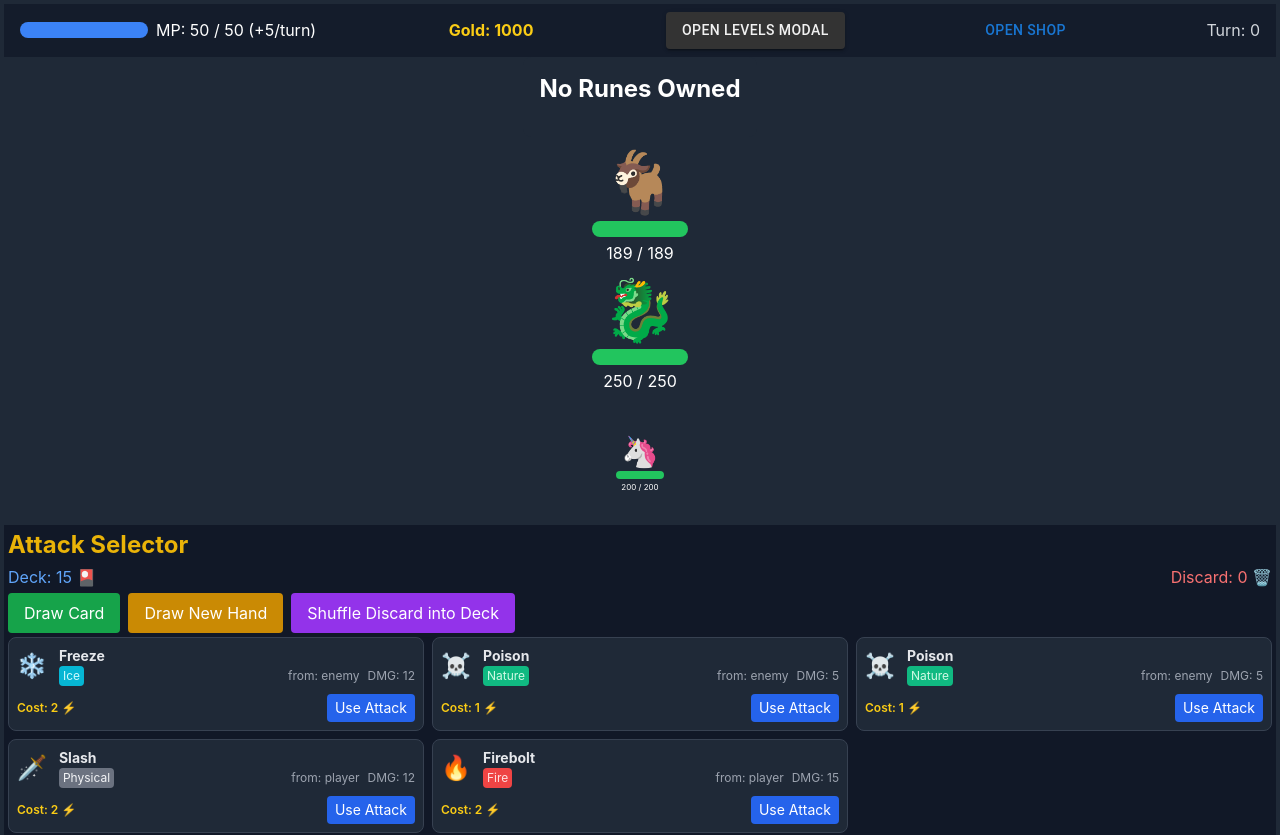
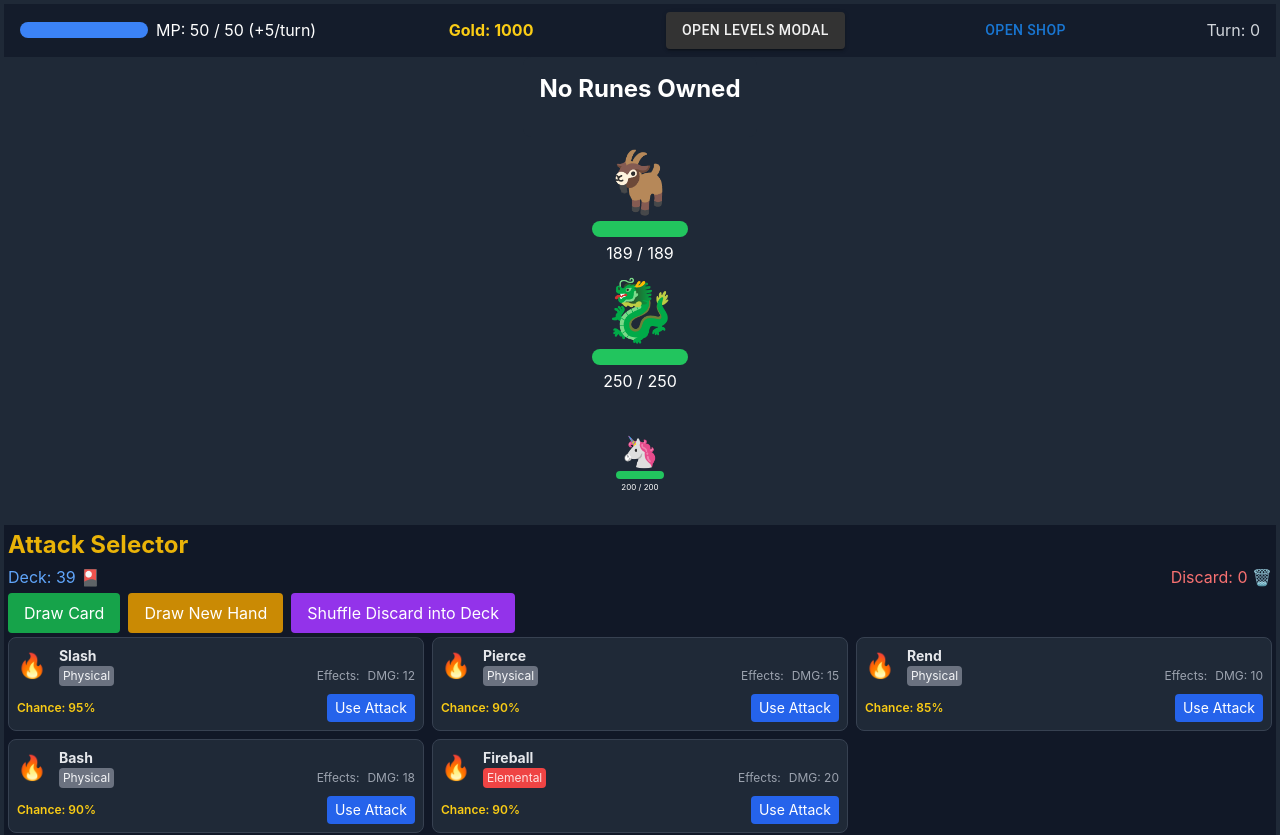
Before and after one commit to p0cket/squad-2, a React (Create React App) app: page / in a window 1280 px wide. Shown: the top 835 px of the page. Built offline with nearby package versions, Linux system fonts and the light colour scheme.

Commit message:
feat: now ChooseTargets sends a obj of what to attack

```diff
--- a/src/components/Battle.js
+++ b/src/components/Battle.js
@@ -15,6 +15,7 @@ import ClassicHand from "./hand/ClassicHand"
 
 const Battle = () => {
   const state = useStateContext()
+  console.log(`state:`,state)
   const dispatch = useDispatchContext()
   const {
     playerCreatureControlsRef,
@@ -60,7 +61,10 @@ const Battle = () => {
           />
         </div>
       </div>
-      <ClassicHand />
+      <ClassicHand
+        playerCreatureControlsRef={playerCreatureControlsRef}
+        enemyCreatureControlsRef={enemyCreatureControlsRef}
+      />
       {/* <Hand cards={cardDataList} />  */}
       <ActionButtons handleAttack={handleAttack} />
       <CreatureStats />
--- /dev/null
+++ b/src/components/battle/ChooseTargets.js
@@ -0,0 +1,136 @@
+import React, { useState } from "react";
+import { useDispatchContext, useStateContext } from "../../GameContext";
+import CompactCreatureList from "./CompactCreatureList";
+import { performAttack } from "../../utils.js/attackUtils";
+
+export default function ChooseTargets({
+  attack,
+  onClose,
+  playerCreatureControlsRef,
+  enemyCreatureControlsRef,
+}) {
+  const state = useStateContext();
+  const dispatch = useDispatchContext();
+  const { computerCreatures, playerCreatures } = state;
+
+  // Determine the attacker based on attack.attackerId or default to the first creature
+  const attacker = attack?.attackerId
+    ? playerCreatures.find((creature) => creature.ID === attack.attackerId)
+    : playerCreatures[0];
+
+  const [selectedTarget, setSelectedTarget] = useState(null);
+
+  // Handler for selecting a creature as the target
+  const handleSelectTarget = (creature) => {
+    setSelectedTarget(creature);
+    console.log(`Target selected: ${creature.name} with ID: ${creature.ID}`);
+  };
+
+  const handleConfirmTarget = () => {
+    const isPlayerAttack = playerCreatures.some(
+      (creature) => creature.ID === attacker.ID
+    );
+
+    console.log(
+      `Target confirmed: ${selectedTarget.name}, ID: ${selectedTarget.ID}. Performing Atk:  attacker,
+      selectedTarget,
+      isPlayerAttack,
+      playerCreatureControlsRef,
+      enemyCreatureControlsRef,
+      attack`,
+      attacker,
+      selectedTarget,
+      isPlayerAttack,
+      playerCreatureControlsRef,
+      enemyCreatureControlsRef,
+      attack
+    );
+  };
+  // Confirm selection and dispatch action
+  //   const handleConfirmTarget = async () => {
+  //     if (selectedTarget) {
+  //       // Determine if it's a player or enemy attack based on the attacker
+  //       const isPlayerAttack = playerCreatures.some(creature => creature.ID === attacker.ID);
+
+  //       // Perform the attack with necessary parameters
+  //       const damage = await performAttack(
+  //         attacker,
+  //         selectedTarget,
+  //         isPlayerAttack,
+  //         playerCreatureControlsRef,
+  //         enemyCreatureControlsRef,
+  //         attack
+  //       );
+
+  //       console.log(`Attack performed with ${damage} damage dealt.`);
+
+  //       // Update game state, possibly dispatching an action
+  //       dispatch({
+  //         type: 'APPLY_DAMAGE',
+  //         payload: { targetId: selectedTarget.ID, damage }
+  //       });
+
+  //       setSelectedTarget(null); // Reset selection after confirmation
+  //       onClose(); // Close the modal
+  //     } else {
+  //       console.log("No target selected");
+  //     }
+  //   };
+
+  return (
+    <div className="container mx-auto p-4 bg-gray-900 text-gray-200">
+      <h2 className="text-2xl font-bold text-yellow-500 mb-4">Choose Target</h2>
+
+      {/* Display Attacker Info */}
+      <div className="text-center mb-4">
+        <div className="text-green-400">
+          Attacker: <strong>{attacker.name}</strong> (ID: {attacker.ID})
+        </div>
+      </div>
+
+      <div className="flex justify-between mb-4">
+        {/* Player Creatures */}
+        <div className="w-1/2">
+          <h3 className="text-lg font-semibold text-blue-400">
+            Your Creatures
+          </h3>
+          <CompactCreatureList
+            creatures={playerCreatures}
+            onSelect={handleSelectTarget}
+            isPlayer={true}
+          />
+        </div>
+
+        {/* Computer Creatures */}
+        <div className="w-1/2">
+          <h3 className="text-lg font-semibold text-red-400">
+            Opponent Creatures
+          </h3>
+          <CompactCreatureList
+            creatures={computerCreatures}
+            onSelect={handleSelectTarget}
+            isPlayer={false}
+          />
+        </div>
+      </div>
+
+      {/* Display selected target info */}
+      <div className="text-center">
+        {selectedTarget ? (
+          <div className="text-green-400 mb-4">
+            Selected Target: <strong>{selectedTarget.name}</strong> (ID:{" "}
+            {selectedTarget.ID})
+          </div>
+        ) : (
+          <div className="text-gray-500 mb-4">No target selected</div>
+        )}
+        <button
+          onClick={handleConfirmTarget}
+          className="bg-green-600 hover:bg-green-500 text-white py-2 px-4 rounded"
+        >
+          Confirm Target
+        </button>
+      </div>
+    </div>
+  );
+}
--- /dev/null
+++ b/src/components/battle/CompactCreatureList.js
@@ -0,0 +1,22 @@
+
+
+
+const CompactCreatureList = ({ creatures, onSelect, isPlayer }) => (
+    <div className={`flex flex-col space-y-2 ${isPlayer ? 'items-start' : 'items-end'}`}>
+      {creatures.map((creature) => (
+        <div
+          key={creature.ID}
+          className="flex items-center space-x-2 cursor-pointer p-2 bg-gray-700 rounded-lg hover:bg-gray-600"
+          onClick={() => onSelect(creature)}
+        >
+          <span className="text-xl">{creature.icon}</span> {/* Creature icon */}
+          <div className="text-sm text-gray-200">
+            <strong>{creature.name}</strong> {/* Creature name */}
+            <div>HP: {creature.health}/{creature.maxHealth}</div> {/* Health info */}
+          </div>
+        </div>
+      ))}
+    </div>
+  );
+
+  export default CompactCreatureList;
--- a/src/components/hand/ClassicHand.js
+++ b/src/components/hand/ClassicHand.js
@@ -1,31 +1,19 @@
-import React, { useState, useEffect } from 'react';
-import { motion, AnimatePresence } from 'framer-motion';
+import React, { useState, useEffect } from "react";
+import { motion, AnimatePresence } from "framer-motion";
+import { attacks, effects } from "../../consts/attacks";
+import ChooseTargets from "../battle/ChooseTargets";
 
-// Sample attacks data
-const allAttacks = [
-  { from: 'player', name: 'Firebolt', type: 'Fire', icon: '🔥', damage: 15, cost: 2 },
-  { from: 'unicorn', name: 'Punch', type: 'Physical', icon: '👊', damage: 10, cost: 1 },
-  { from: 'enemy', name: 'Lightning', type: 'Electric', icon: '⚡', damage: 20, cost: 3 },
-  { from: 'enemy', name: 'Gust', type: 'Wind', icon: '💨', damage: 8, cost: 1 },
-  { from: 'player', name: 'Block', type: 'Defense', icon: '🛡️', damage: 0, cost: 1 },
-  { from: 'player', name: 'Slash', type: 'Physical', icon: '🗡️', damage: 12, cost: 2 },
-  { from: 'player', name: 'Heal', type: 'Support', icon: '💚', damage: -10, cost: 2 },
-  { from: 'enemy', name: 'Poison', type: 'Nature', icon: '☠️', damage: 5, cost: 1 },
-  { from: 'enemy', name: 'Earthquake', type: 'Earth', icon: '🌋', damage: 18, cost: 3 },
-  { from: 'enemy', name: 'Freeze', type: 'Ice', icon: '❄️', damage: 12, cost: 2 },
-];
-
-// Color classes for each attack type
+// Define color classes for each attack type
 const typeColors = {
-  Fire: 'bg-red-500 text-red-100',
-  Physical: 'bg-gray-500 text-gray-100',
-  Electric: 'bg-yellow-500 text-yellow-100',
-  Wind: 'bg-blue-500 text-blue-100',
-  Defense: 'bg-green-500 text-green-100',
-  Support: 'bg-pink-500 text-pink-100',
-  Nature: 'bg-emerald-500 text-emerald-100',
-  Earth: 'bg-amber-500 text-amber-100',
-  Ice: 'bg-cyan-500 text-cyan-100',
+  Physical: "bg-gray-500 text-gray-100",
+  Elemental: "bg-red-500 text-red-100",
+  Support: "bg-green-500 text-green-100",
+  Ranged: "bg-blue-500 text-blue-100",
+  Aura: "bg-yellow-500 text-yellow-100",
+  Environmental: "bg-emerald-500 text-emerald-100",
+  Special: "bg-purple-500 text-purple-100",
+  Combo: "bg-orange-500 text-orange-100",
+  Stealth: "bg-indigo-500 text-indigo-100",
 };
 
 const AttackItem = ({ attack, onUse, showUseButton = true, onClick }) => (
@@ -43,22 +31,31 @@ const AttackItem = ({ attack, onUse, showUseButton = true, onClick }) => (
           whileHover={{ rotate: 360 }}
           transition={{ duration: 0.3 }}
         >
-          {attack.icon}
+          {attack?.icon}
         </motion.div>
 
-        {/* Attack Details - Horizontal Layout */}
+        {/* Attack Details */}
         <div className="flex flex-col flex-grow">
           <h3 className="text-sm font-bold text-gray-200">{attack.name}</h3>
           <div className="flex items-center justify-between">
             {/* Type with Color */}
-            <span className={`${typeColors[attack.type]} px-1 py-0.5 text-xs rounded`}>
-              {attack.type}
+            <span
+              className={`${
+                typeColors[attack.attackType]
+              } px-1 py-0.5 text-xs rounded`}
+            >
+              {attack.attackType}
             </span>
 
-            {/* Additional Info (From and Damage) */}
+            {/* Additional Info (Effects, Damage) */}
             <div className="flex items-center space-x-2 text-xs text-gray-400">
-              <span>from: {attack.from}</span>
-              <span>DMG: {attack.damage}</span>
+              <span>
+                Effects:{" "}
+                {attack?.effects
+                  ?.map((effect) => effects?.[effect]?.name)
+                  .join(", ")}
+              </span>
+              <span>DMG: {attack?.damage}</span>
             </div>
           </div>
         </div>
@@ -66,7 +63,9 @@ const AttackItem = ({ attack, onUse, showUseButton = true, onClick }) => (
 
       {/* Cost and Use Button */}
       <div className="flex justify-between items-center mt-1">
-        <div className="text-xs font-semibold text-yellow-400">Cost: {attack.cost} ⚡</div>
+        <div className="text-xs font-semibold text-yellow-400">
+          Chance: {attack?.chanceToLand * 100}%
+        </div>
         {showUseButton && (
           <button
             onClick={() => onUse(attack)}
@@ -80,25 +79,25 @@ const AttackItem = ({ attack, onUse, showUseButton = true, onClick }) => (
   </motion.div>
 );
 
-// Modal Component
-const CardsModal = ({ title, cards, onClose, onCardClick }) => (
+const CardsModal = ({ title, cards, onClose }) => (
   <div className="fixed inset-0 bg-black bg-opacity-50 flex justify-center items-center z-50">
     <div className="bg-gray-800 p-4 rounded-lg w-3/4 max-w-md">
       <div className="flex justify-between items-center mb-4">
         <h2 className="text-lg font-bold text-white">{title}</h2>
-        <button onClick={onClose} className="text-white text-2xl">&times;</button>
+        <button onClick={onClose} className="text-white text-2xl">
+          &times;
+        </button>
       </div>
       <div className="space-y-2 overflow-y-auto max-h-96">
         {cards.length === 0 ? (
           <div className="text-gray-400">No cards</div>
         ) : (
-          cards.map(card => (
+          cards.map((card) => (
             <div key={card.id}>
               <AttackItem
                 attack={card}
-                onUse={() => {}}
+                onUse={() => console.log(`Used attack: ${card.name}`)}
                 showUseButton={false}
-                onClick={() => onCardClick(card)}
               />
             </div>
           ))
@@ -108,23 +107,24 @@ const CardsModal = ({ title, cards, onClose, onCardClick }) => (
   </div>
 );
 
-const ClassicHand = () => {
+const ClassicHand = ({ playerCreatureControlsRef, enemyCreatureControlsRef }) => {
   const [deck, setDeck] = useState([]);
   const [hand, setHand] = useState([]);
   const [discardPile, setDiscardPile] = useState([]);
+  const [selectedAttack, setSelectedAttack] = useState(null);
 
   const [showDeckModal, setShowDeckModal] = useState(false);
   const [showDiscardModal, setShowDiscardModal] = useState(false);
-  const [showHandModal, setShowHandModal] = useState(false);
 
   useEffect(() => {
     initializeDeck();
   }, []);
 
   const initializeDeck = () => {
-    const newDeck = [...Array(20)].map(() => ({
-      ...allAttacks[Math.floor(Math.random() * allAttacks.length)],
-      id: Math.random().toString(36).substr(2, 9)
+    const newDeck = Object.values(attacks).map((attack) => ({
+      ...attack,
+      id: Math.random().toString(36).substr(2, 9),
+      icon: effects[attack.effects?.[0]]?.icon || "🔥", // Fetch icon from effects, default if missing
     }));
     setDeck(newDeck);
     drawNewHand(newDeck);
@@ -158,7 +158,7 @@ const ClassicHand = () => {
 
   const useAttack = (attack) => {
     console.log(`Used attack: ${attack.name}`);
-    const newHand = hand.filter(card => card.id !== attack.id);
+    const newHand = hand.filter((card) => card.id !== attack.id);
     setHand(newHand);
     setDiscardPile([...discardPile, attack]);
   };
@@ -179,14 +179,19 @@ const ClassicHand = () => {
     setDiscardPile([]);
   };
 
-  const handleCardClick = (card) => {
-    console.log(`Clicked on ${card.name}`);
-    // Implement any additional functionality here
+  // Trigger ChooseTargets modal by selecting an attack
+  const handleSelectAttack = (attack) => {
+    setSelectedAttack(attack);
+    console.log(`Attack selected: ${attack.name}`);
   };
+
+  const closeTargetModal = () => setSelectedAttack(null);
 
   return (
     <div className="container mx-auto px-1 py-1 bg-gray-900 text-gray-200">
-      <h1 className="text-2xl font-bold text-yellow-500 mb-1">Attack Selector</h1>
+      <h1 className="text-2xl font-bold text-yellow-500 mb-1">
+        Attack Selector
+      </h1>
 
       <div className="flex justify-between mb-1">
         <div
@@ -224,10 +229,6 @@ const ClassicHand = () => {
         </button>
       </div>
 
-      <div
-        onClick={() => setShowHandModal(true)}
-        className="cursor-pointer"
-      >
       <motion.div
         className="grid sm:grid-cols-3 gap-2"
         initial={{ opacity: 1 }}
@@ -243,12 +244,15 @@ const ClassicHand = () => {
               exit={{ opacity: 0, y: -50 }}
               transition={{ duration: 0.3 }}
             >
-                <AttackItem attack={attack} onUse={useAttack} />
+              <AttackItem
+                attack={attack}
+                onUse={useAttack}
+                onClick={() => handleSelectAttack(attack)}
+              />
             </motion.div>
           ))}
         </AnimatePresence>
       </motion.div>
-      </div>
 
       {/* Modals */}
       {showDeckModal && (
@@ -256,7 +260,6 @@ const ClassicHand = () => {
           title="Deck"
           cards={deck}
           onClose={() => setShowDeckModal(false)}
-          onCardClick={handleCardClick}
         />
       )}
 
@@ -265,16 +268,16 @@ const ClassicHand = () => {
           title="Discard Pile"
           cards={discardPile}
           onClose={() => setShowDiscardModal(false)}
-          onCardClick={handleCardClick}
         />
       )}
 
-      {showHandModal && (
-        <CardsModal
-          title="Hand"
-          cards={hand}
-          onClose={() => setShowHandModal(false)}
-          onCardClick={handleCardClick}
+      {/* ChooseTargets Modal */}
+      {selectedAttack && (
+        <ChooseTargets
+          attack={selectedAttack}
+          onClose={closeTargetModal}
+          playerCreatureControlsRef={playerCreatureControlsRef}
+          enemyCreatureControlsRef={enemyCreatureControlsRef}
         />
       )}
     </div>
--- a/src/utils.js/attackUtils.js
+++ b/src/utils.js/attackUtils.js
@@ -1,28 +1,26 @@
-export const calcDamage = (attacker, target) => {
-  console.group("calcDamage");
+export const calcDamage = (attacker, target, attack) => {
+  console.group("calcDamage: attacker, target, attack",attacker, target, attack);
+
   if (!attacker || !target) {
     console.error("Undefined attacker or target in calcDamage");
     console.groupEnd();
     return 0;
   }
 
-  console.log("Attacker:", attacker);
-  console.log("Target:", target);
-
-  const attack = attacker.attack || 0;
+  const attackDmg = attacker.attack || 0;
   const defense = target.defense || 0;
   const trueDamage = attacker.trueDamage || 0;
 
 
-  // Calculate base damage
-  let baseDamage = attack - defense;
+  // Calculate base damage. attack.damage
+  let baseDamage = attackDmg - defense;
   if (baseDamage < 0) baseDamage = 0;
 
   console.log("Base Damage:", baseDamage);
 
   // Add true damage
   const totalDamage = baseDamage + trueDamage;
-  console.log(`(Attack ${attack} - Defense ${defense}) + TrueDamage: ${trueDamage} = ${totalDamage}`);
+  console.log(`(Attack ${attackDmg} - Defense ${defense}) + TrueDamage: ${trueDamage} = ${totalDamage}`);
   // Add some randomness
   // const randomFactor = 1; // Random factor between 0.9 and 1.1
   // const randomFactor = Math.random() * 0.2 + 0.9; // Random factor between 0.9 and 1.1
@@ -39,7 +37,8 @@ export const performAttack = async (
   target,
   isPlayerAttack,
   playerCreatureControlsRef,
-  enemyCreatureControlsRef
+  enemyCreatureControlsRef,
+  attack
 ) => {
   console.group("performAttack");
   console.log("Performing attack from:", attacker, "to:", target);
--- a/src/utils.js/turnUtils.js
+++ b/src/utils.js/turnUtils.js
@@ -1,6 +1,5 @@
 // utils/gameUtils.js
 
-// Define possible status effects
 // Define possible status effects
 const STATUS_EFFECTS = {
   POISON: {
```
Also changed, not shown: src/consts/attacks.js (+45 -0 lines). Lines whose indentation alone changed are shown as unchanged.
